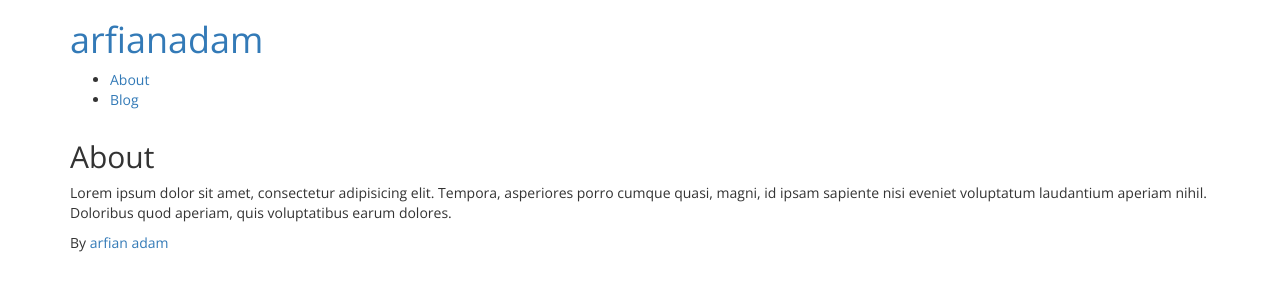
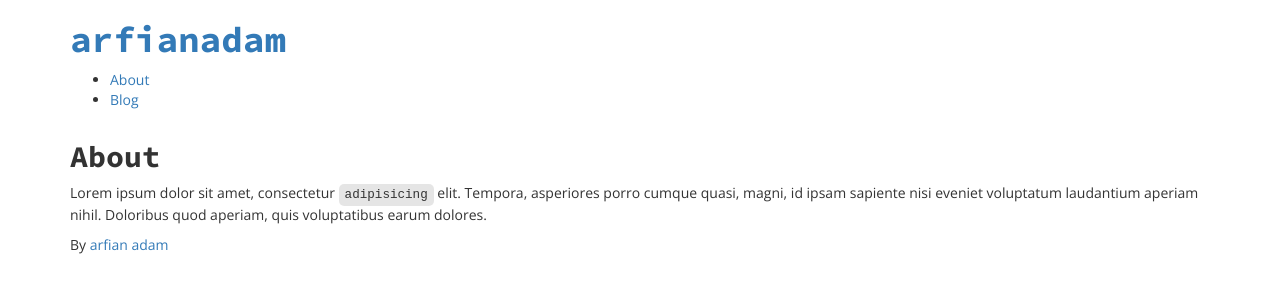
Before and after one commit to arfianadam/arfian.id, a Jekyll site: the page built from _pages/about.md, in a window 1280 px wide. Shown: the top 300 px of the page. Built offline with Jekyll 4.4.1, drawn with Linux system fonts in a browser that asks for light colours; some web fonts are replaced.

Commit message:
added <code> styling

```diff
--- a/_pages/about.md
+++ b/_pages/about.md
@@ -4,4 +4,4 @@ title: About
 permalink: /about/
 ---
 
-Lorem ipsum dolor sit amet, consectetur adipisicing elit. Tempora, asperiores porro cumque quasi, magni, id ipsam sapiente nisi eveniet voluptatum laudantium aperiam nihil. Doloribus quod aperiam, quis voluptatibus earum dolores.
+Lorem ipsum dolor sit amet, consectetur `adipisicing` elit. Tempora, asperiores porro cumque quasi, magni, id ipsam sapiente nisi eveniet voluptatum laudantium aperiam nihil. Doloribus quod aperiam, quis voluptatibus earum dolores.
--- a/_sass/_custom.scss
+++ b/_sass/_custom.scss
@@ -1,3 +1,15 @@
+h1, h2, h3, h4, h5, h6 {
+  font-family: $font-family-serif;
+}
+
+.highlighter-rouge {
+  padding: 0.4rem 0.6rem;
+  margin: 0;
+  font-size: 90%;
+  background-color: rgba(0,0,0,0.1);
+  border-radius: 5px;
+}
+
 .container {
   @include container-fixed;
 
```
